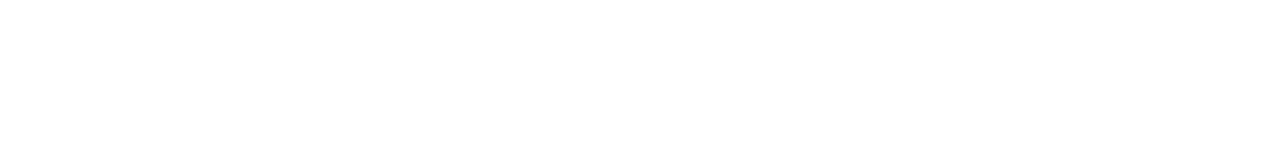
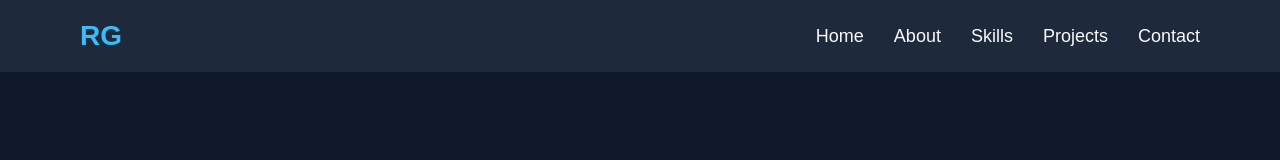
Before and after one commit to RukaiyaGandhi/Portfolio, a plain HTML site: page index.html in a window 1280 px wide. Drawn offline with Linux system fonts and the light colour scheme.

Commit message:
Add header navigation and styles
Introduce a site header and navigation in index.html and add css/style.css. The new stylesheet includes a global reset, dark body theme, and styles for the nav: flex layout, padding, logo styling, nav list layout, link appearance and hover effect. This sets up a basic top navigation for further development.

```diff
--- a/css/style.css
+++ b/css/style.css
@@ -0,0 +1,50 @@
+/* Reset */
+* {
+    margin: 0;
+    padding: 0;
+    box-sizing: border-box;
+}
+
+/* Body */
+body {
+    font-family: Arial, sans-serif;
+    background-color: #0F172A;
+    color: #F8FAFC;
+}
+
+/* Navigation */
+nav {
+    display: flex;
+    justify-content: space-between;
+    align-items: center;
+
+    padding: 20px 80px;
+
+    background-color: #1E293B;
+}
+
+/* Logo */
+.logo {
+    font-size: 28px;
+    color: #38BDF8;
+}
+
+/* Navigation List */
+nav ul {
+    display: flex;
+    list-style: none;
+    gap: 30px;
+}
+
+/* Navigation Links */
+nav ul li a {
+    text-decoration: none;
+    color: #F8FAFC;
+    font-size: 18px;
+    transition: color 0.3s ease;
+}
+
+/* Hover Effect */
+nav ul li a:hover {
+    color: #38BDF8;
+}
--- a/index.html
+++ b/index.html
@@ -11,7 +11,21 @@
 
 <body>
 
+    <header>
+        <nav>
+            <h2 class="logo">RG</h2>
+
+            <ul>
+                <li><a href="#">Home</a></li>
+                <li><a href="#">About</a></li>
+                <li><a href="#">Skills</a></li>
+                <li><a href="#">Projects</a></li>
+                <li><a href="#">Contact</a></li>
+            </ul>
+        </nav>
+    </header>
+
     <script src="js/script.js"></script>
+
 </body>
-
 </html>
```
